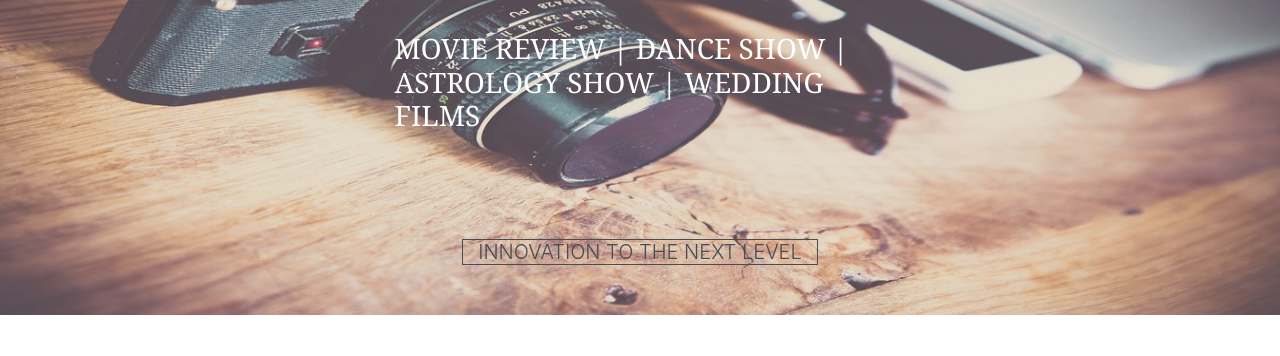
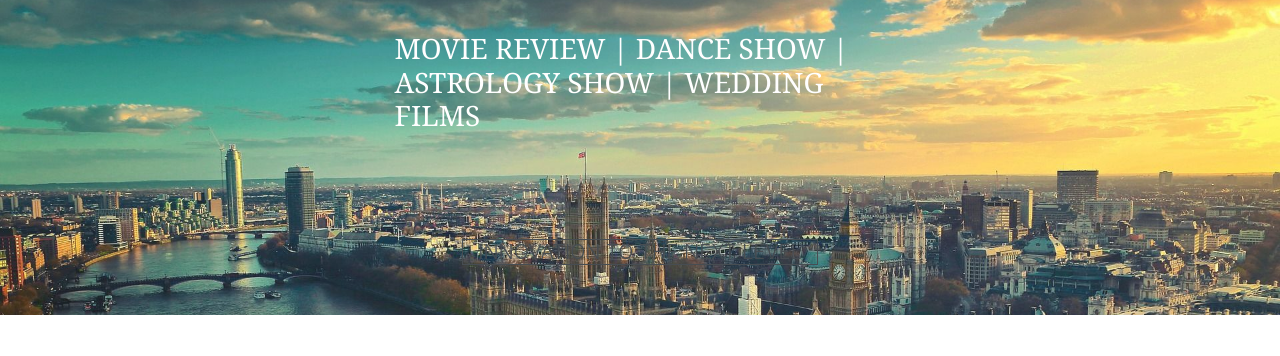
Before and after one commit to Marcoantonio9/FicFilms, a plain HTML site: page index.html in a window 1280 px wide. Shown: the part 242-598 px from the top of the page. Drawn offline with nearby package versions, Linux system fonts and the light colour scheme.

Commit message:
Update style.css

```diff
--- a/css/style.css
+++ b/css/style.css
@@ -1,6 +1,6 @@
 #parte1{
 
-    background-image: url(../imagens/camera-581126_1920\(3\).jpg);
+    background-image: url(../imagens/2000_5cddb88355a32.jpg);
     opacity: 0.9;
     position: relative;
     background-repeat: no-repeat;
```
